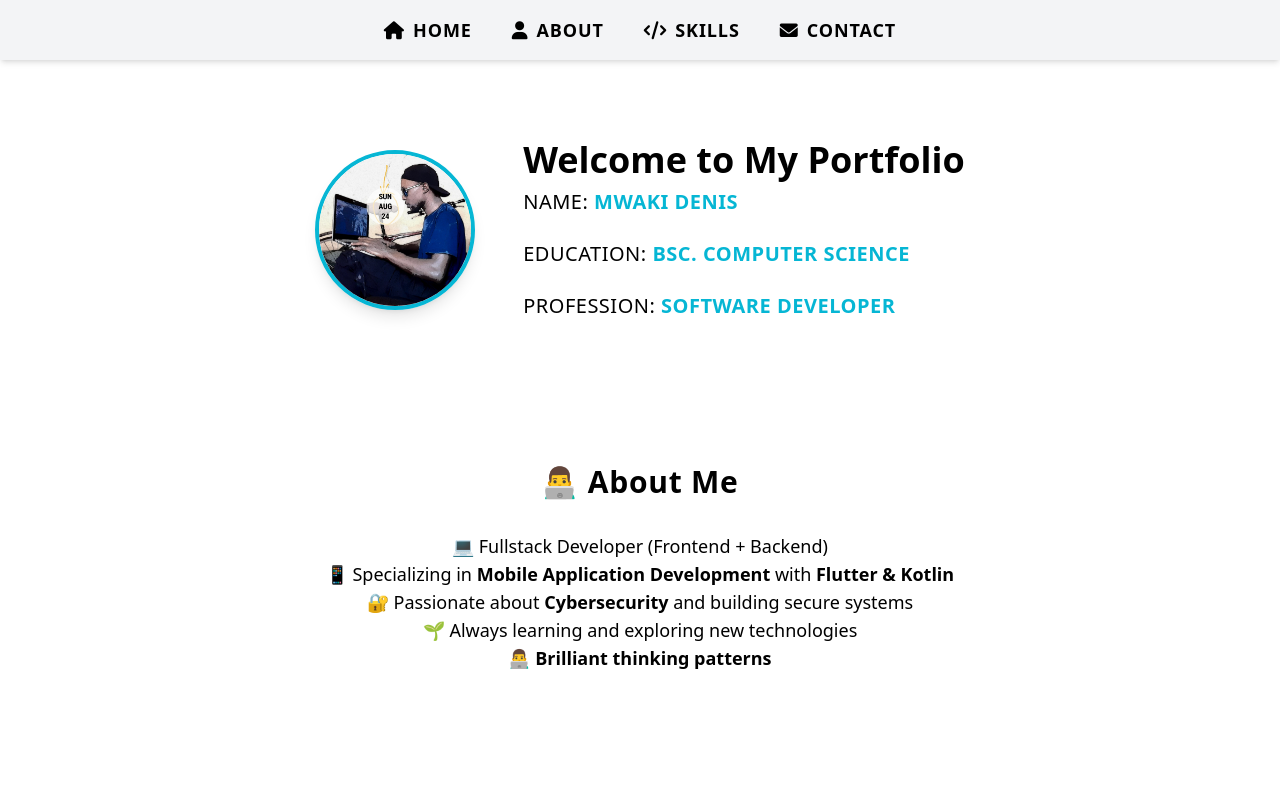
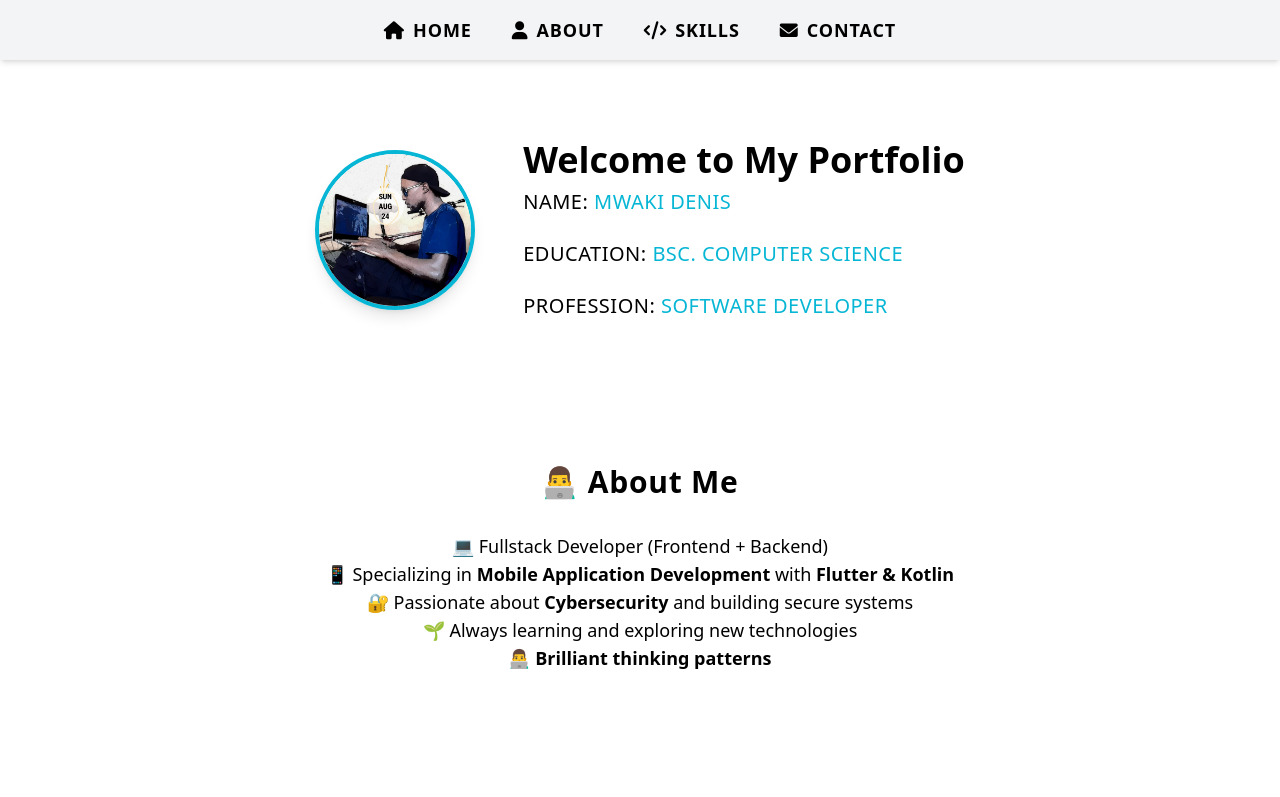
Before and after one commit to mac-de152/portfolio, a plain HTML site: page index.html in a window 1280 px wide. Shown: the top 797 px of the page. Drawn offline with nearby package versions, Linux system fonts and the light colour scheme.

Commit message:
Update index.html

```diff
--- a/index.html
+++ b/index.html
@@ -76,13 +76,13 @@
     <div class="text-left max-w-xl">
       <h1 class="text-4xl font-extrabold mb-2">Welcome to My Portfolio</h1>
       <p class="text-xl uppercase tracking-wide mb-6">
-        Name: <span class="text-cyan-500 font-bold">Mwaki Denis</span>
+        Name: <span class="text-cyan-500">Mwaki Denis</span>
       </p>
       <p class="text-xl uppercase tracking-wide mb-6">
-        Education: <span class="text-cyan-500 font-bold">BSc. Computer Science</span>
+        Education: <span class="text-cyan-500">BSc. Computer Science</span>
       </p>
       <p class="text-xl uppercase tracking-wide">
-        Profession: <span class="text-cyan-500 font-bold">Software Developer</span>
+        Profession: <span class="text-cyan-500">Software Developer</span>
       </p>
     </div>
   </section>
```
